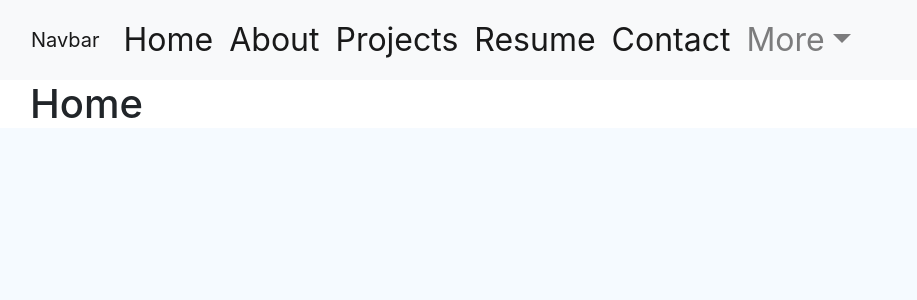
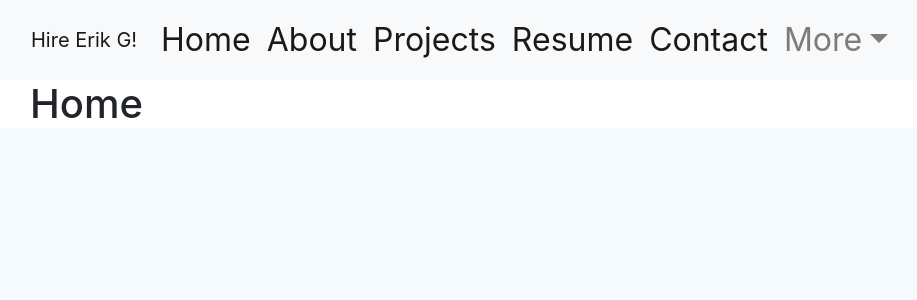
Before and after one commit to egrivalsky/portfolio, a React (Create React App) app: page / in a window 1280 px wide. Shown: the top 300 px of the page, without its empty margins (85-1002 px from the left). Built offline with nearby package versions, Linux system fonts and the light colour scheme.

Commit message:
adds dropdown menu funtionality

```diff
--- a/src/App.js
+++ b/src/App.js
@@ -13,18 +13,17 @@ function App() {
       <header>
       <nav class="navbar navbar-expand-lg navbar-light bg-light">
   <div class="container-fluid">
-    <a class="navbar-brand" href="#">Navbar</a>
-    <button class="navbar-toggler" type="button" data-bs-toggle="collapse" data-bs-target="#navbarNavDropdown" aria-controls="navbarNavDropdown" aria-expanded="false" aria-label="Toggle navigation">
+    <a class="navbar-brand" href="#">Hire Erik G!</a>
+    <button class="navbar-toggler" type="button" data-bs-toggle="collapse" data-bs-target=".navbar-collapse" aria-controls="navbarSupportedContent" aria-expanded="false" aria-label="Toggle navigation">
       <span class="navbar-toggler-icon"></span>
     </button>
-
-                <div class="collapse navbar-collapse" id="navbarSupportedContent">
+                <div class="collapse navbar-collapse" id="navbarSupportedContent-5">
                     <ul class="navbar-nav mr-auto">
 
                         <li class="nav-item active">
                         <Link to='/' class="nav-link">Home</Link>
                         </li>
-                        <li class="nav-item active">
+                        <li class="nav-item active ">
                         <Link to='/about' class="nav-link">About</Link>
                         </li>
                         <li class="nav-item active">
@@ -61,7 +60,6 @@ function App() {
 
     </header>
 
-
       <body>
 
             <Route exact path='/' component={Home} />
--- a/src/Components/Resume.js
+++ b/src/Components/Resume.js
@@ -5,7 +5,7 @@ const Resume = () => {
         <div>
             <h1 class='container'>Resume</h1>
             <main class='container' id='resume-container'>
-                <iframe id="resume" src="https://docs.google.com/document/d/e/2PACX-1vQe6E-rtuZ104cWhlLZ1BtfmIuGj2YaeMShlJzZlbHI35H-1_8LDR6LuUMYK75yD_sQs-U8dvtTY7s2/pub?embedded=true" height="1240" width="900"></iframe>
+                <iframe title="An Embedded Copy of my Resume" id="resume" src="https://docs.google.com/document/d/e/2PACX-1vQe6E-rtuZ104cWhlLZ1BtfmIuGj2YaeMShlJzZlbHI35H-1_8LDR6LuUMYK75yD_sQs-U8dvtTY7s2/pub?embedded=true" height="1240" width="900"></iframe>
             </main>
         </div>
     );
```
